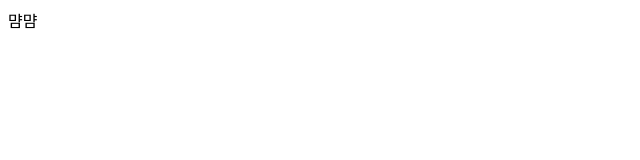
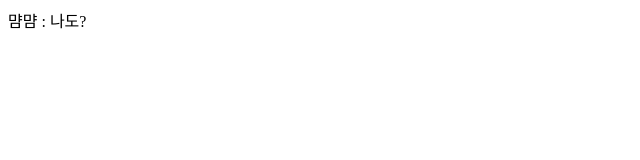
Before and after one commit to YSH1214/oz_new, a plain HTML site: page newfile.html in a window 1280 px wide. Shown: the full height of the page, 0-640 px from the left. Drawn offline with Linux system fonts and the light colour scheme.

Commit message:
컨플릿 난다

```diff
--- a/newfile.html
+++ b/newfile.html
@@ -1,11 +1,14 @@
 <!DOCTYPE html>
 <html lang="ko">
+
 <head>
     <meta charset="UTF-8">
     <meta name="viewport" content="width=device-width, initial-scale=1.0">
     <title>Document</title>
 </head>
+
 <body>
-    먐먐
+    먐먐 : 나도?
 </body>
+
 </html>
```
